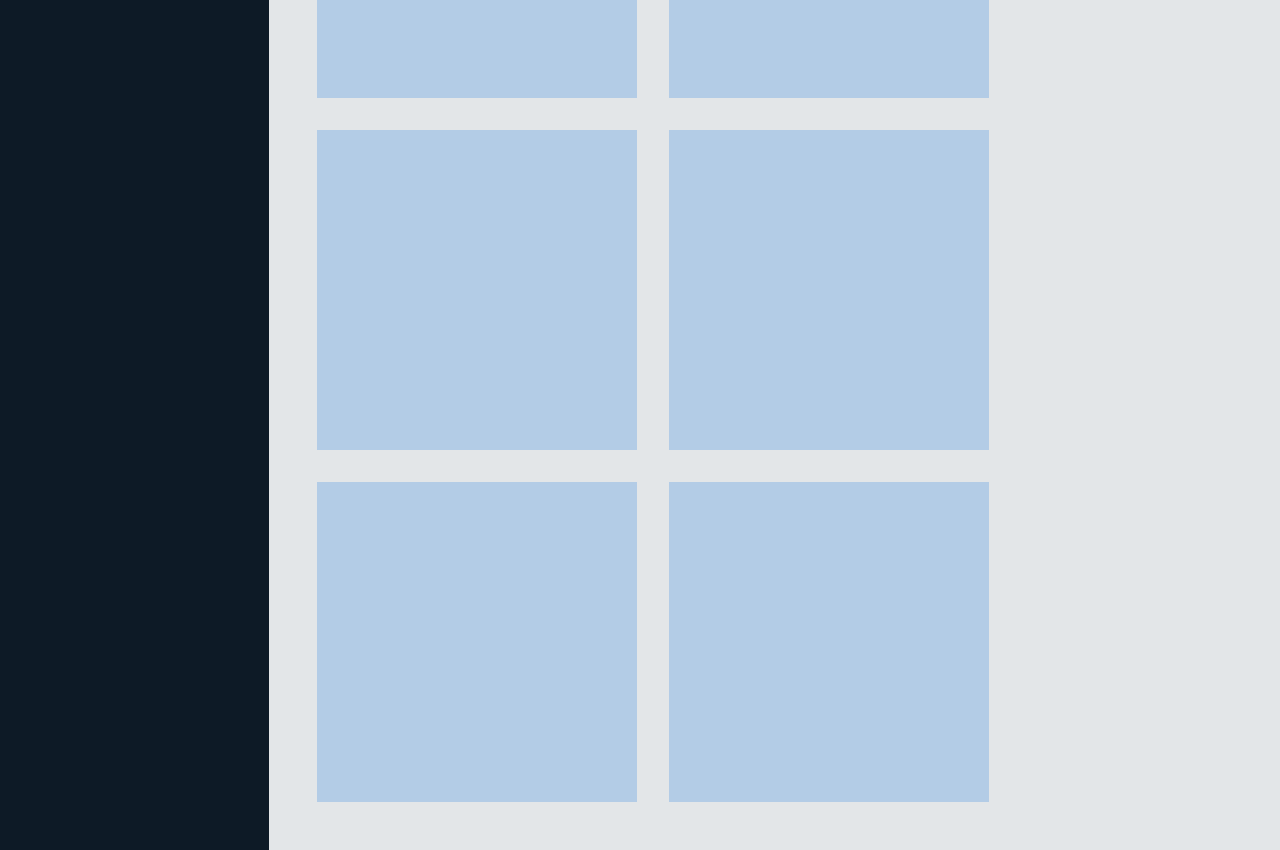
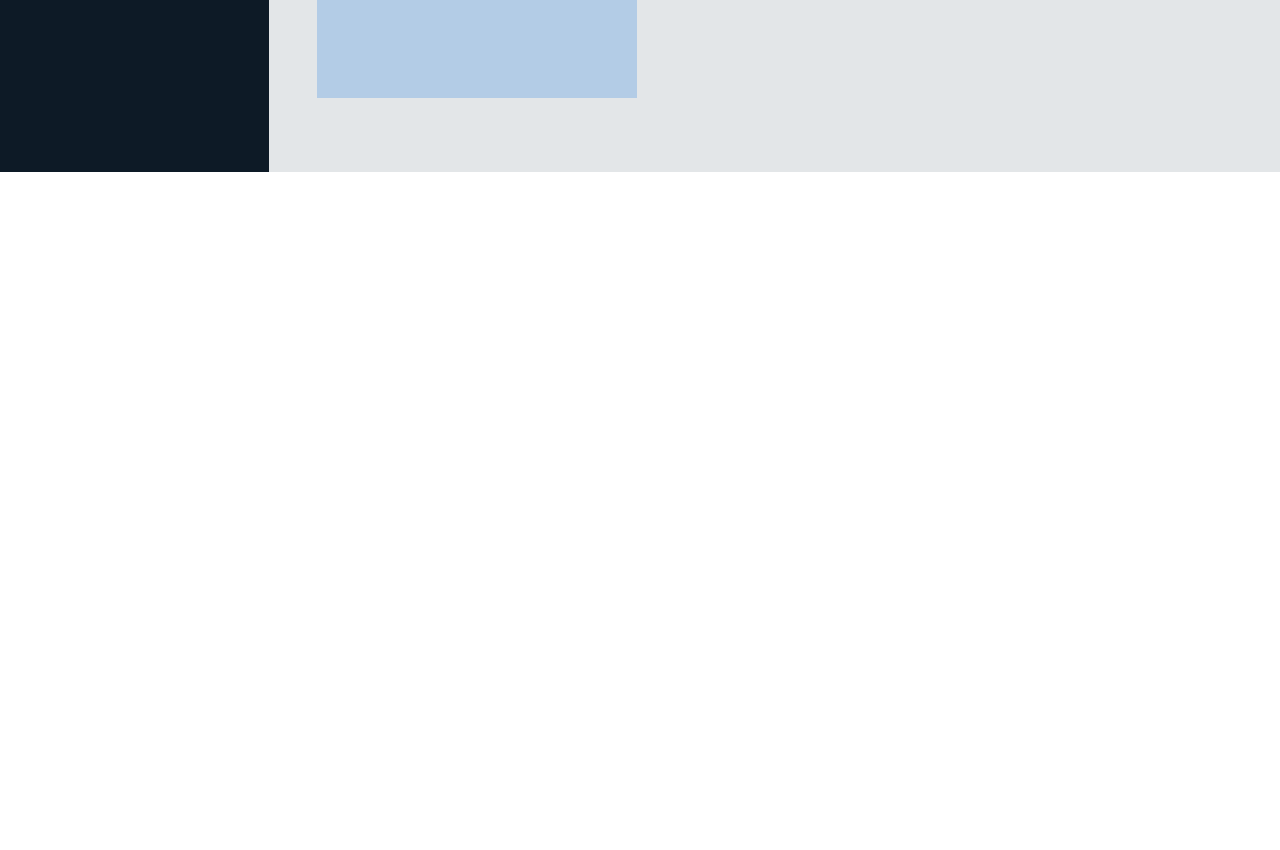
Before and after one commit to zen-da-baker/react-portfolio-site, a React (Create React App) app in the folder react-portfolio/: page / in a window 1280 px wide. Shown: the part 660-1510 px from the top of the page. After the commit the page ends 832 px from the top, so only its background shows below. Built offline with nearby package versions, Linux system fonts and the light colour scheme.

Commit message:
Card component and gallery created

```diff
--- a/react-portfolio/src/App.css
+++ b/react-portfolio/src/App.css
@@ -66,7 +66,7 @@ button {
   padding: 2rem;
 }
 
-.container {
+.gallery {
   display: flex;
   flex-wrap: wrap;
 }
--- a/react-portfolio/src/components/Art.js
+++ b/react-portfolio/src/components/Art.js
@@ -4,20 +4,18 @@ import React from 'react';
 // Import Styles
 import '../App.css';
 
+// Import Card Component
+import Card from './Card';
+
 export default function Art() {
     return (
         <div className='app-body'>
             <h1>Art</h1>
 
-            <div className='container'>
-                <div className='card'></div>
-                <div className='card'></div>
-                <div className='card'></div>
-                <div className='card'></div>
-                <div className='card'></div>
-                <div className='card'></div>
-                <div className='card'></div>
-                <div className='card'></div>
+            <div className='gallery'>
+                <Card />
+                <Card />
+                <Card />
             </div>
         </div>
     )
--- /dev/null
+++ b/react-portfolio/src/components/Card.js
@@ -0,0 +1,10 @@
+// Import React
+import React from 'react';
+
+export default function Card() {
+    return (
+        <div className='card'>
+
+        </div>
+    )
+}
```
